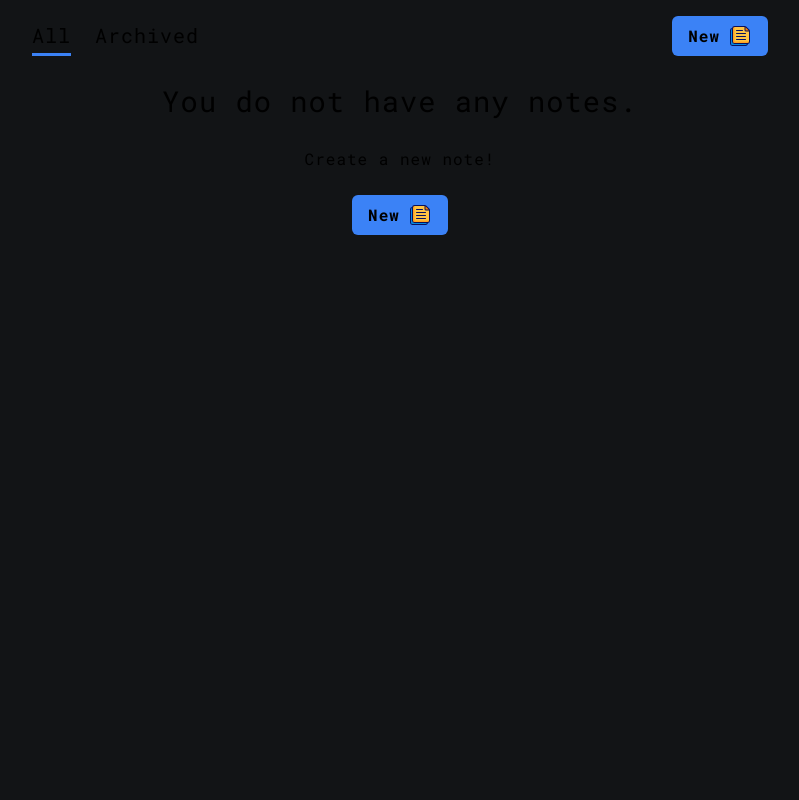
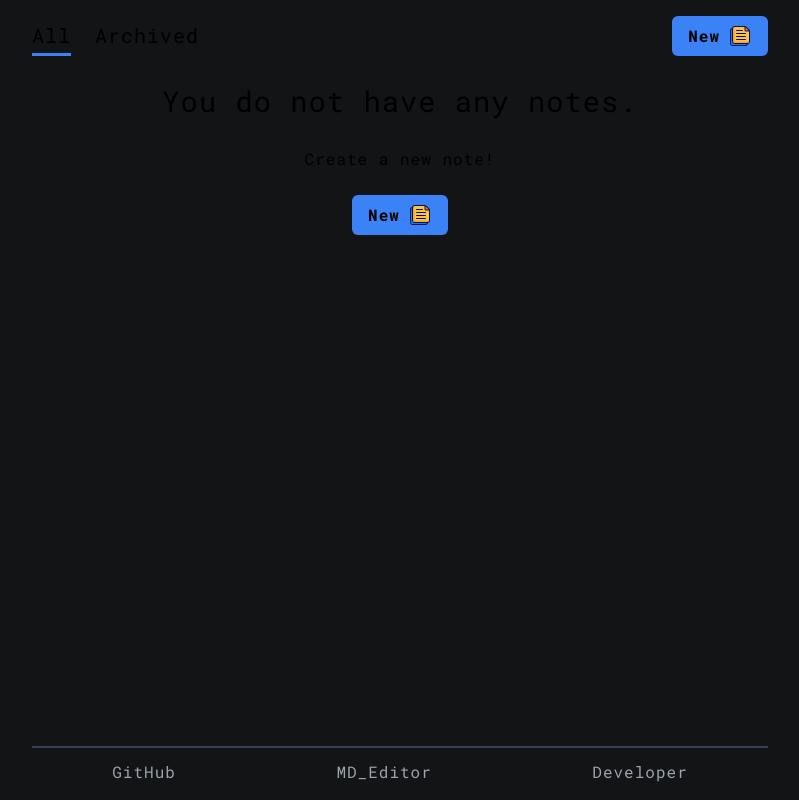
Before and after one commit to Rounak-stha/snote, a Next.js app: page / in a window 1280 px wide. Shown: the whole page, without its empty margins (240-1039 px from the left). Built offline with nearby package versions, Linux system fonts and the light colour scheme.

Commit message:
Added Footer

```diff
--- a/app/layout.tsx
+++ b/app/layout.tsx
@@ -11,11 +11,41 @@ export const metadata = {
     description: 'Create Your Short Notes'
 };
 
+const FooterData: { name: string; link: string }[] = [
+    {
+        name: 'GitHub',
+        link: 'https://github.com/Rounak-stha/snote'
+    },
+    {
+        name: 'MD_Editor',
+        link: 'https://github.com/rounak-stha/markdown-editor'
+    },
+    {
+        name: 'Developer',
+        link: 'https://www.rounakstha.me'
+    }
+];
+
 export default function RootLayout({ children }: { children: React.ReactNode }) {
     return (
         <html lang='en'>
             <body className={robotoMono.className}>
-                <div className='h-full xl:w-[800px] lg:w-2/3 sm:w-4/5 mx-auto pt-4 px-4 sm:px-8'>{children}</div>
+                <div className='h-screen flex flex-col xl:w-[800px] lg:w-2/3 sm:w-4/5 mx-auto pt-4 px-4 sm:px-8'>
+                    <div className='flex-1'>{children}</div>
+                    <div className='flex justify-around flex-wrap text-gray-400 my-4 pt-3 border-t-2 border-slate-700'>
+                        {FooterData.map(({ name, link }) => (
+                            <a
+                                key={name}
+                                className='hover:underline hover:text-blue-500'
+                                target='_blank'
+                                rel='noopener noreferrer'
+                                href={link}
+                            >
+                                {name}
+                            </a>
+                        ))}
+                    </div>
+                </div>
             </body>
         </html>
     );
```
